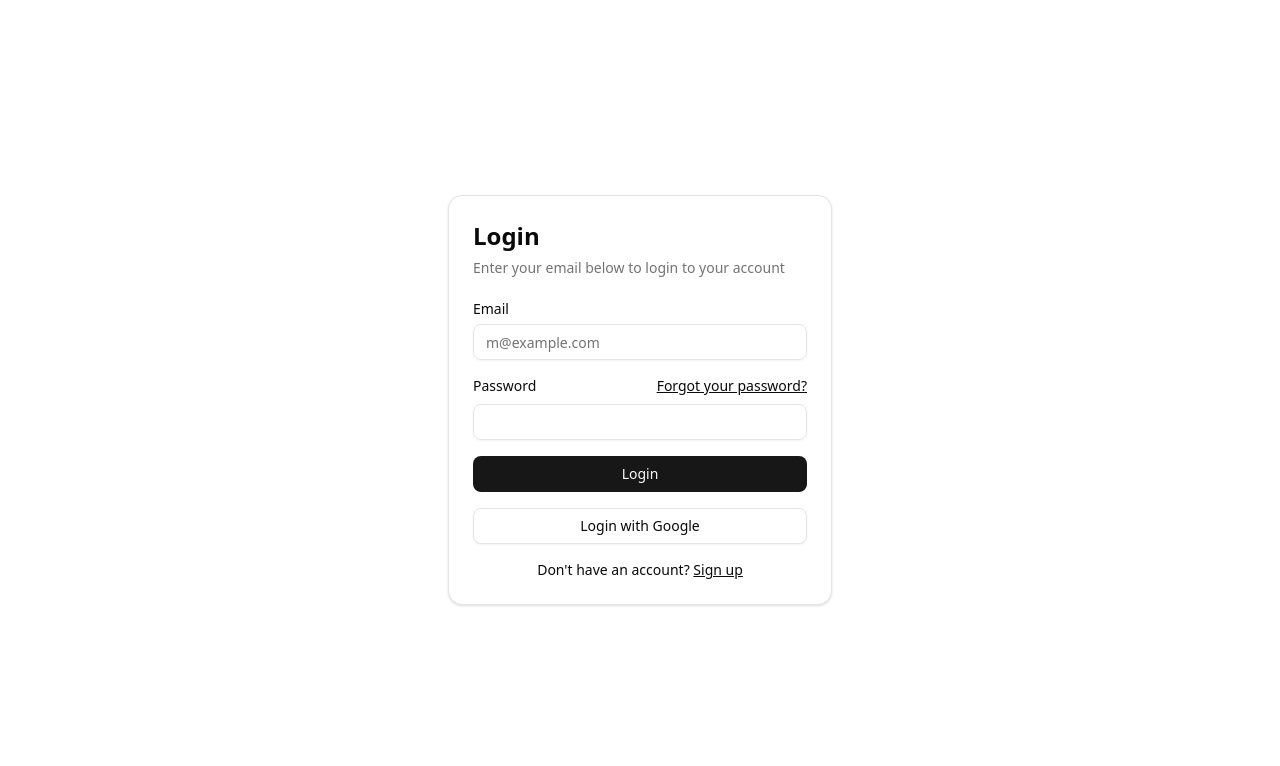
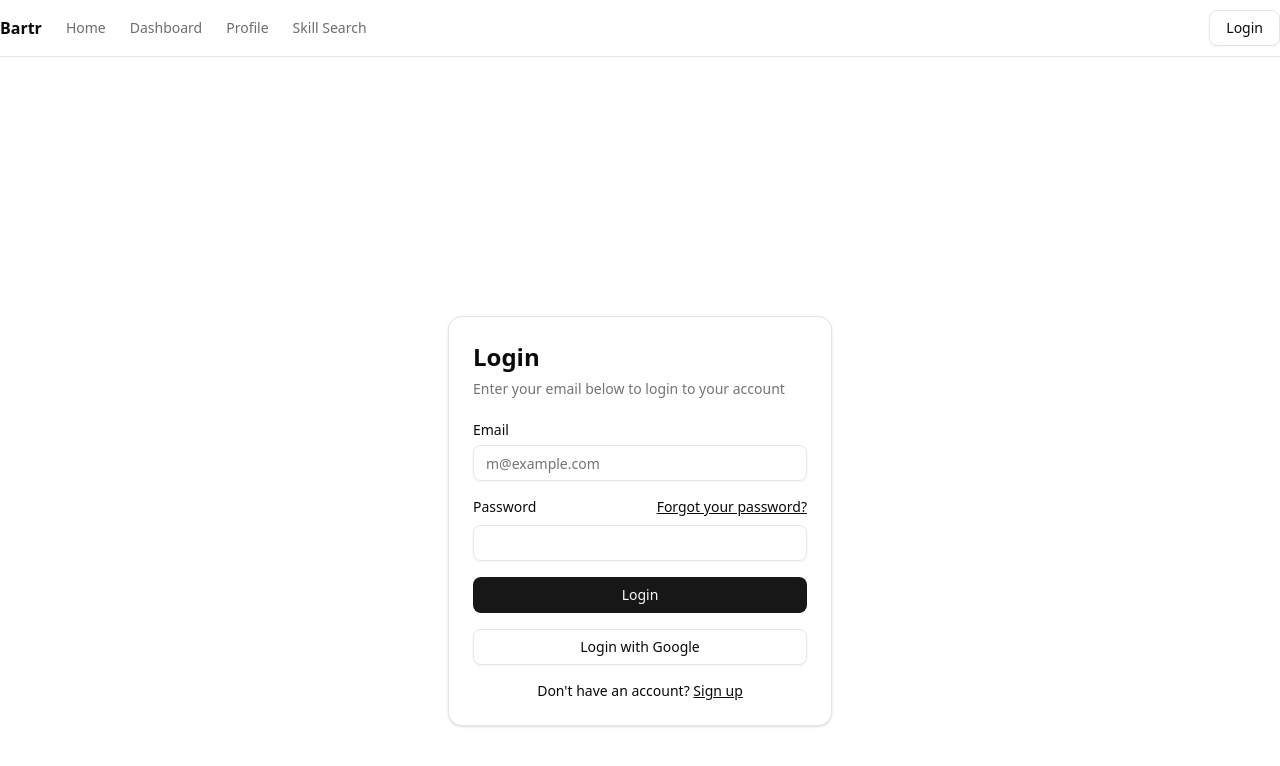
Before and after one commit to Nithesh8678/bartr, a Next.js app: page /login in a window 1280 px wide. Shown: the top 766 px of the page. Built offline with nearby package versions, Linux system fonts and the light colour scheme; no server answers.

Commit message:
made simple navbar

```diff
--- a/app/layout.tsx
+++ b/app/layout.tsx
@@ -1,14 +1,7 @@
 import type { Metadata } from "next";
-import {
-  ClerkProvider,
-  SignInButton,
-  SignUpButton,
-  SignedIn,
-  SignedOut,
-  UserButton,
-} from "@clerk/nextjs";
 import { Geist, Geist_Mono } from "next/font/google";
 import "./globals.css";
+import { Navbar } from "@/components/Navbar";
 
 const geistSans = Geist({
   variable: "--font-geist-sans",
@@ -21,8 +14,8 @@ const geistMono = Geist_Mono({
 });
 
 export const metadata: Metadata = {
-  title: "Clerk Next.js Quickstart",
-  description: "Generated by create next app",
+  title: "Bartr",
+  description: "A platform for skill-based trading and collaboration",
 };
 
 export default function RootLayout({
@@ -31,23 +24,13 @@ export default function RootLayout({
   children: React.ReactNode;
 }>) {
   return (
-    // <ClerkProvider>
     <html lang="en">
       <body
         className={`${geistSans.variable} ${geistMono.variable} antialiased`}
       >
-          {/* <div className="flex justify-end items-center p-4 gap-4 h-16">
-            <SignedOut>
-              <SignInButton />
-              <SignUpButton />
-            </SignedOut>
-            <SignedIn>
-              <UserButton />
-            </SignedIn>
-          </div> */}
-          {children}
+        <Navbar />
+        <main className="pt-16">{children}</main>
       </body>
     </html>
-    // </ClerkProvider>
   );
 }
--- /dev/null
+++ b/components/Navbar.tsx
@@ -0,0 +1,53 @@
+"use client";
+
+import Link from "next/link";
+import { usePathname } from "next/navigation";
+import LoginLogoutButton from "@/app/components/LoginLogoutButton";
+import { cn } from "@/lib/utils";
+
+const navItems = [
+  { name: "Home", href: "/" },
+  { name: "Dashboard", href: "/Dashboard" },
+  { name: "Profile", href: "/profile" },
+  { name: "Skill Search", href: "/skillsearch" },
+];
+
+export function Navbar() {
+  const pathname = usePathname();
+
+  return (
+    <nav className="sticky top-0 z-50 w-full border-b border-border bg-background/95 backdrop-blur supports-[backdrop-filter]:bg-background/60">
+      <div className="container flex h-14 max-w-screen-2xl items-center">
+        <div className="mr-4 hidden md:flex">
+          <Link href="/" className="mr-6 flex items-center space-x-2">
+            <span className="hidden font-bold sm:inline-block">Bartr</span>
+          </Link>
+          <nav className="flex items-center space-x-6 text-sm font-medium">
+            {navItems.map((item) => (
+              <Link
+                key={item.href}
+                href={item.href}
+                className={cn(
+                  "transition-colors hover:text-foreground/80",
+                  pathname === item.href
+                    ? "text-foreground"
+                    : "text-foreground/60"
+                )}
+              >
+                {item.name}
+              </Link>
+            ))}
+          </nav>
+        </div>
+        <div className="flex flex-1 items-center justify-between space-x-2 md:justify-end">
+          <div className="w-full flex-1 md:w-auto md:flex-none">
+            {/* Add search or other elements here if needed */}
+          </div>
+          <nav className="flex items-center">
+            <LoginLogoutButton />
+          </nav>
+        </div>
+      </div>
+    </nav>
+  );
+}
```
Lines whose indentation alone changed are shown as unchanged.
